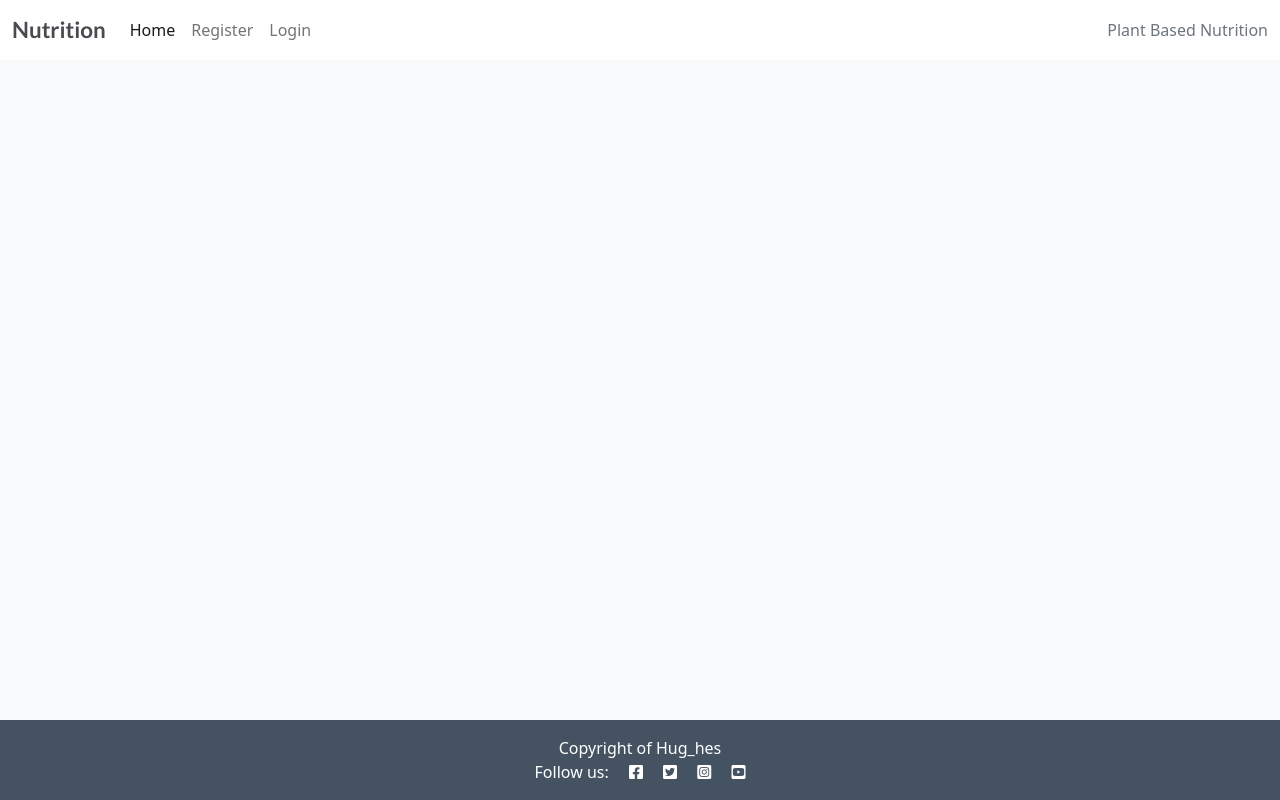
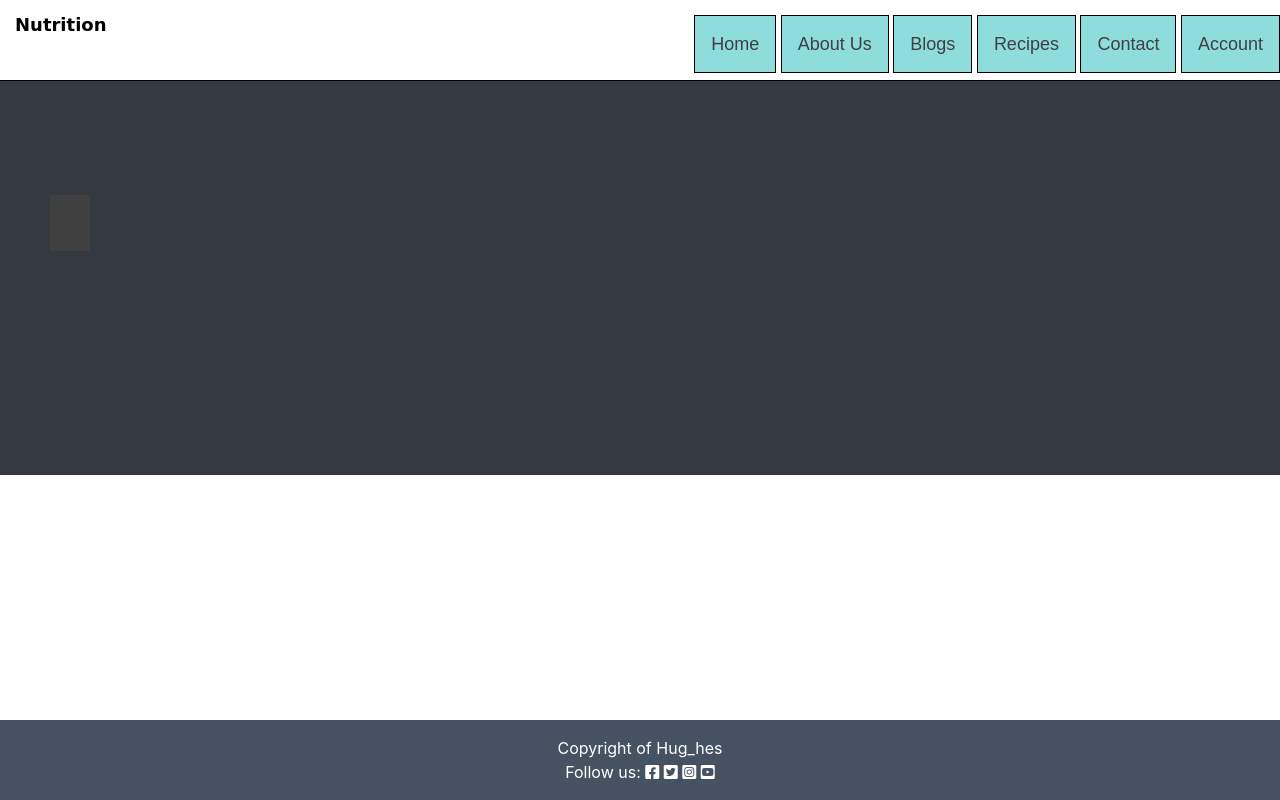
Before and after one commit to hughes84/my-blog-pp4, a Django app: page / in a window 1280 px wide. Run offline with Django 3.2, Linux system fonts and the light colour scheme; data that the repository does not hold is empty; some libraries are stand-ins or nearby versions.

Commit message:
Update base.html header nav

```diff
--- a/static/css/style.css
+++ b/static/css/style.css
@@ -1,3 +1,9 @@
+*,
+*::before,
+*::after {
+  box-sizing: unset !important;
+}
+
 body {
     background-color: #F9FAFC;
 }
@@ -79,7 +85,7 @@ body {
     right: 90%;
     height: 100%;
     width: 150%;
-    background: #445261;
+    background: #c30957;
     -webkit-transform: skew(15deg);
     -moz-transform: skew(15deg);
     transform: skew(15deg);
@@ -140,3 +146,186 @@ body {
     background: transparent;
     border: none;
 }
+
+a.navbar-brand {
+    float: left;
+    height: 50px;
+    padding: 15px 15px;
+    font-size: 18px;
+    line-height: 20px;
+    text-decoration: none;
+    color: orangered;
+    font-family: cursive;
+    font-weight: 700;
+    z-index: 1000;
+
+}
+
+a.navbar-brand:hover {
+    color: black;
+}
+
+nav.main-navigation {
+    position: relative;
+    border-bottom: 1px solid black;
+}
+
+nav.main-navigation ul.nav-list {
+    margin: 0;
+    padding: 0;
+    list-style: none;
+    position: relative;
+    text-align: right;
+    z-index: 0;
+}
+
+.hero-overlay {
+    width: fit-content;
+    height: fit-content;
+    background-color: #404040;
+    margin: 50px 0px 0 50px;
+    padding: 20px;
+}
+
+.jumbotron {
+    height: 100% !important;
+
+}
+
+.hero-image {
+    height: 100%;
+}
+
+.nav-list li.nav-list-item {
+    display: inline-block;
+    line-height: 40px;
+    border: 1px solid black;
+    margin-top: 15px;
+    background-color:rgba(35, 187, 187, 0.507) ;
+}
+
+a.nav-link {
+    text-decoration: none;
+    font-size: 18px;
+    font-family: sans-serif;
+    font-weight: 500;
+    cursor: pointer;
+    position: relative;
+    color: #404040;
+}
+
+.dropdown-menu {
+    z-index: 100;
+}
+
+@keyframes FadeIn {
+    0% {
+        opacity: 0;
+        -webkit-transition-duration: 0.8s;
+        transition-duration: 0.8s;
+        -webkit-transform: translateY(-10px);
+        -ms-transform: translateY(-10px);
+        transform: translateY(-10px);
+    }
+
+
+    100% {
+        opacity: 1;
+        -webkit-transform: translateY(0);
+        -ms-transform: translateY(0);
+        transform: translateY(0);
+        pointer-events: auto;
+        transition: cubic-bezier(0.4, 0, 0.2, 1);
+    }
+}
+
+.nav-list li {
+    animation: FadeIn 1s cubic-bezier(0.65, 0.05, 0.36, 1);
+    animation-fill-mode: both;
+}
+
+.nav-list li:nth-child(1) {
+    animation-delay: .3s;
+}
+
+.nav-list li:nth-child(2) {
+    animation-delay: .6s;
+}
+
+.nav-list li:nth-child(3) {
+    animation-delay: .9s;
+}
+
+.nav-list li:nth-child(4) {
+    animation-delay: 1.2s;
+}
+
+.nav-list li:nth-child(5) {
+    animation-delay: 1.5s;
+}
+
+.nav-list li:nth-child(6) {
+    animation-delay: 1.8s;
+}
+
+.nav-list li:nth-child(7) {
+    animation-delay: 2.1s;
+}
+
+/* Animation */
+
+@keyframes fadeInUp {
+    from {
+        transform: translate3d(0, 40px, 0)
+    }
+
+    to {
+        transform: translate3d(0, 0, 0);
+        opacity: 1
+    }
+}
+
+@-webkit-keyframes fadeInUp {
+    from {
+        transform: translate3d(0, 40px, 0)
+    }
+
+    to {
+        transform: translate3d(0, 0, 0);
+        opacity: 1
+    }
+}
+
+.animated {
+    animation-duration: 1s;
+    animation-fill-mode: both;
+    -webkit-animation-duration: 1s;
+    -webkit-animation-fill-mode: both
+}
+
+.animatedFadeInUp {
+    opacity: 0
+}
+
+.fadeInUp {
+    opacity: 0;
+    animation-name: fadeInUp;
+    -webkit-animation-name: fadeInUp;
+}
+
+.mb.card-body{
+    text-align: center;
+}
+.mb.btn{
+    border-radius: 0;
+    box-shadow: 0.5px 1px 2px hsla(0, 0%, 20%, 1);
+}
+.mb.btn:hover{
+    transform: translateY(-2px);
+    box-shadow: 2px 2px 5px hsla(0, 0%, 20%, 1);
+}
+.mb.card{
+    border-radius: 0px / 0px;
+    overflow: hidden;
+    box-shadow: 0.5px 1px 2px hsla(0, 0%, 20%, 1);
+}
--- a/templates/base.html
+++ b/templates/base.html
@@ -4,38 +4,57 @@
 <html class="h-100">
 
 <head>
-    <title>Nutrition Blog</title>
 
+
+    <meta name="viewport" content="width=device-width, initial-scale=1"/>
+    <link rel="stylesheet" href="{% static 'css/style.css' %}">
     <link rel="preconnect" href="https://fonts.gstatic.com">
     <link href="https://fonts.googleapis.com/css2?family=Roboto:wght@300&display=swap" rel="stylesheet">
     <link href="https://fonts.googleapis.com/css2?family=Lato:wght@300;700&display=swap" rel="stylesheet">
     <link rel="stylesheet" href="https://cdnjs.cloudflare.com/ajax/libs/font-awesome/5.15.3/css/all.min.css">
-    <meta name="viewport" content="width=device-width, initial-scale=1" />
-    <link href="https://cdn.jsdelivr.net/npm/bootstrap@5.0.1/dist/css/bootstrap.min.css" rel="stylesheet"
-        integrity="sha384-+0n0xVW2eSR5OomGNYDnhzAbDsOXxcvSN1TPprVMTNDbiYZCxYbOOl7+AMvyTG2x" crossorigin="anonymous">
-    <script src="https://cdn.jsdelivr.net/npm/bootstrap@5.0.1/dist/js/bootstrap.bundle.min.js"
-        integrity="sha384-gtEjrD/SeCtmISkJkNUaaKMoLD0//ElJ19smozuHV6z3Iehds+3Ulb9Bn9Plx0x4" crossorigin="anonymous">
-    </script>
-    <link rel="stylesheet" href="{% static 'css/style.css' %}">
+    <link href="//maxcdn.bootstrapcdn.com/bootstrap/4.1.1/css/bootstrap.min.css" rel="stylesheet" id="bootstrap-css">
 
+    <script src="https://code.jquery.com/jquery-3.5.1.slim.min.js"></script>
+    <script src="https://cdn.jsdelivr.net/npm/popper.js@1.16.0/dist/umd/popper.min.js" integrity="sha384-Q6E9RHvbIyZFJoft+2mJbHaEWldlvI9IOYy5n3zV9zzTtmI3UksdQRVvoxMfooAo" crossorigin="anonymous"></script>
+    <script src="https://stackpath.bootstrapcdn.com/bootstrap/4.4.1/js/bootstrap.min.js" integrity="sha384-wfSDF2E50Y2D1uUdj0O3uMBJnjuUD4Ih7YwaYd1iqfktj0Uod8GCExl3Og8ifwB6" crossorigin="anonymous"></script>
+    <script src="//cdnjs.cloudflare.com/ajax/libs/jquery/3.2.1/jquery.min.js"></script>
+
+    <title>Nutrition Blog</title>
 </head>
 
-<body class="d-flex flex-column h-100 main-bg">
+<body class="d-flex flex-column h-100">
 
     <!-- Navigation -->
 
-    <nav class="navbar navbar-expand-lg navbar-light bg-white">
-        <div class="container-fluid">
-            <a class="navbar-brand" href="{% url 'home' %}"><span class="brand">Nutrition</span></a>
-            <button class="navbar-toggler" type="button" data-bs-toggle="collapse" data-bs-target="#navbarText"
-                aria-controls="navbarText" aria-expanded="false" aria-label="Toggle navigation">
-                <span class="navbar-toggler-icon"></span>
-            </button>
-            <div class="collapse navbar-collapse" id="navbarText">
-                <ul class="navbar-nav me-auto mb-2 mb-lg-0">
-                    <li class="nav-item">
+    <nav class="main-navigation">
+
+        <ul class="nav-list">
+            <li class="navbar-header">
+                <a class="navbar-brand" href="{% url 'home' %}">Nutrition</a>
+            </li>
+            <li class="nav-list-item">
                 <a class="nav-link active" aria-current="page" href="{% url 'home' %}">Home</a>
             </li>
+            <li class="nav-list-item">
+                <a href="{% url 'aboutus' %}" class="nav-link">About Us</a>
+            </li>
+            <li class="nav-list-item">
+                <a href="{% url 'posts' %}" class="nav-link">Blogs</a>
+            </li>
+            <li class="nav-list-item">
+                <a href="{% url 'recipes' %}" class="nav-link">Recipes</a>
+            </li>
+            <li class="nav-list-item">
+                <a href="{% url 'contact' %}" class="nav-link">Contact</a>
+            </li>
+            <li class="nav-list-item">
+                <a class="nav-link" href="#" id="user-options" data-toggle="dropdown" aria-haspopup="true" aria-expanded="false">
+                    Account
+                </a>
+                <!-- settings drop down -->
+                <div class="dropdown-menu dropdown-menu-right p-2" aria-labelledby="user-options">
+                    <ul class="navbar-nav me-auto mb-2 mb-lg-0">
+
                         {% if user.is_authenticated %}
                         <li class="nav-item">
                             <a class="nav-link" href="{% url 'account_logout' %}">Logout</a>
@@ -49,15 +68,14 @@
                         </li>
                         {% endif %}
                     </ul>
-                <span class="navbar-text text-muted">
-                    Plant Based Nutrition
-                </span>
                 </div>
-        </div>
+            </li>
+        </ul>
+
     </nav>
 
-    <div class="container">
-        <div class="row">
+    <div class="container d-none">
+        <div class="row" style="margin-top: 50px;">
             <div class="col-md-8 offset-md-2">
                 {% for message in messages %}
                 <div class="alert {{ message.tags }} alert-dismissible fade show" id="msg" role="alert">
@@ -69,7 +87,7 @@
         </div>
     </div>
 
-    <main class="flex-shrink-0 main-bg">
+    <main class="flex-shrink-0 main-bg ">
         {% block content %}
         <!-- Content Goes here -->
         {% endblock content %}
```
Lines whose indentation alone changed are shown as unchanged.
